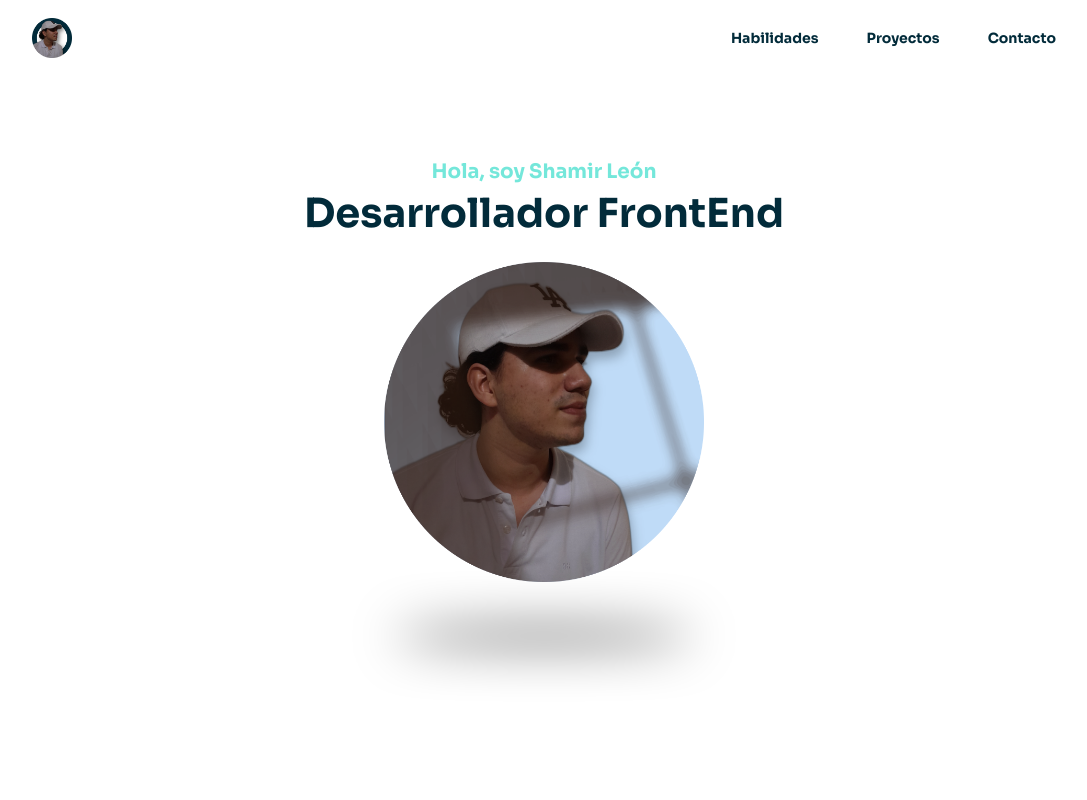
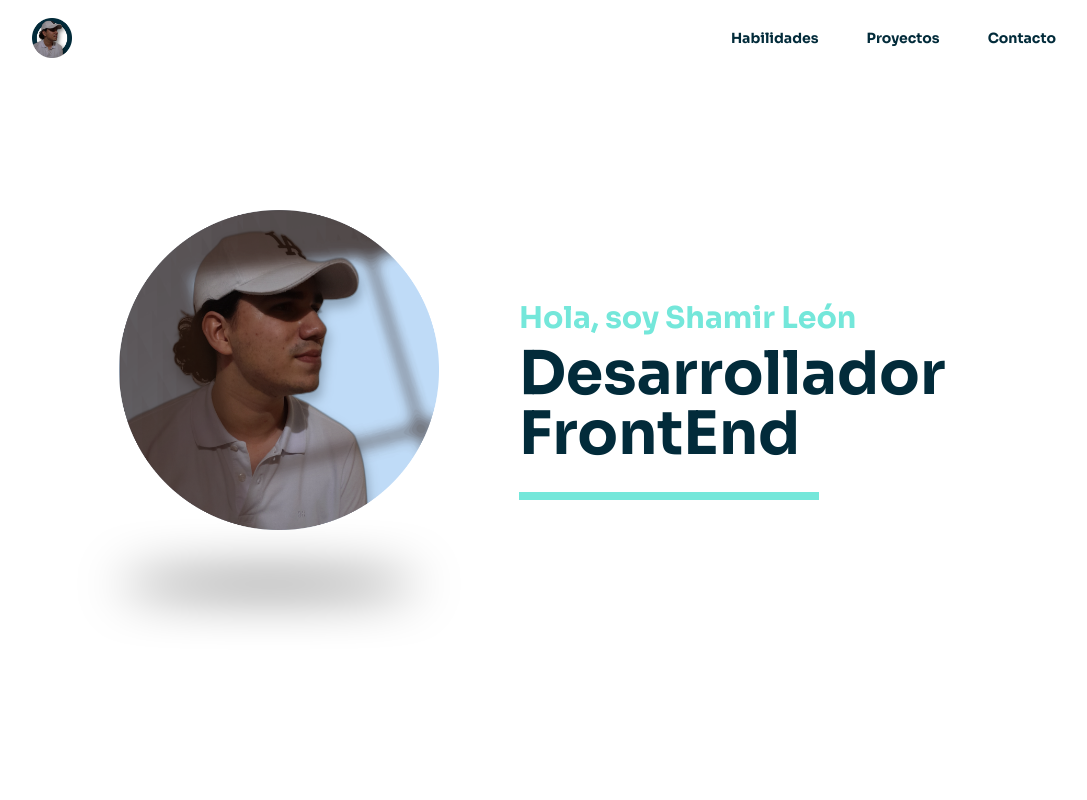
Before and after one commit to ShamirLeon/shamir-leon-portfolio, a React (Vite) app: page / in a window 1280 px wide. Shown: the top 800 px of the page, without its empty margins (96-1183 px from the left). Built offline with nearby package versions, Linux system fonts and the light colour scheme.

Commit message:
Hero - Desktop Design

```diff
--- a/src/components/Hero/Hero.jsx
+++ b/src/components/Hero/Hero.jsx
@@ -4,19 +4,22 @@ import HeroImage from '../../assets/Images/Hero-Image-2.png';
 const Hero = params => {
 	return (
 		<section
-			className='flex h-[100vh] flex-col items-center justify-center px-6'
+			className='flex h-[100vh] flex-col items-center justify-center px-6 lg:flex-row-reverse lg:gap-20'
 			id='Hero'
 		>
-			<h1 className='text-center text-xl font-bold text-Light-Green'>
-				{HeroSection.greeting}
-			</h1>
-			<h2 className='mt-2 mb-7 text-center text-[40px] font-bold leading-10'>
-				{HeroSection.title}
-			</h2>
+			<div className='text-center lg:text-left lg:w-[450px]'>
+				<h1 className='text-xl font-bold lg:text-3xl text-Light-Green'>
+					{HeroSection.greeting}
+				</h1>
+				<h2 className='mt-2 mb-7 text-4xl lg:text-6xl font-bold leading-10'>
+					{HeroSection.title}
+				</h2>
+				<div className='hidden lg:block h-2 w-2/3 bg-Light-Green'></div>
+			</div>
 			<picture>
 				<img src={HeroImage} alt='Shamir León' className='w-[320px]' />
+				<div className='mt-12 h-3 w-[300px] rounded-[50%] bg-Black blur-[25px]'></div>
 			</picture>
-			<div className='mt-12 h-3 w-[300px] rounded-[50%] bg-Black blur-[25px]'></div>
 		</section>
 	);
 };
```
